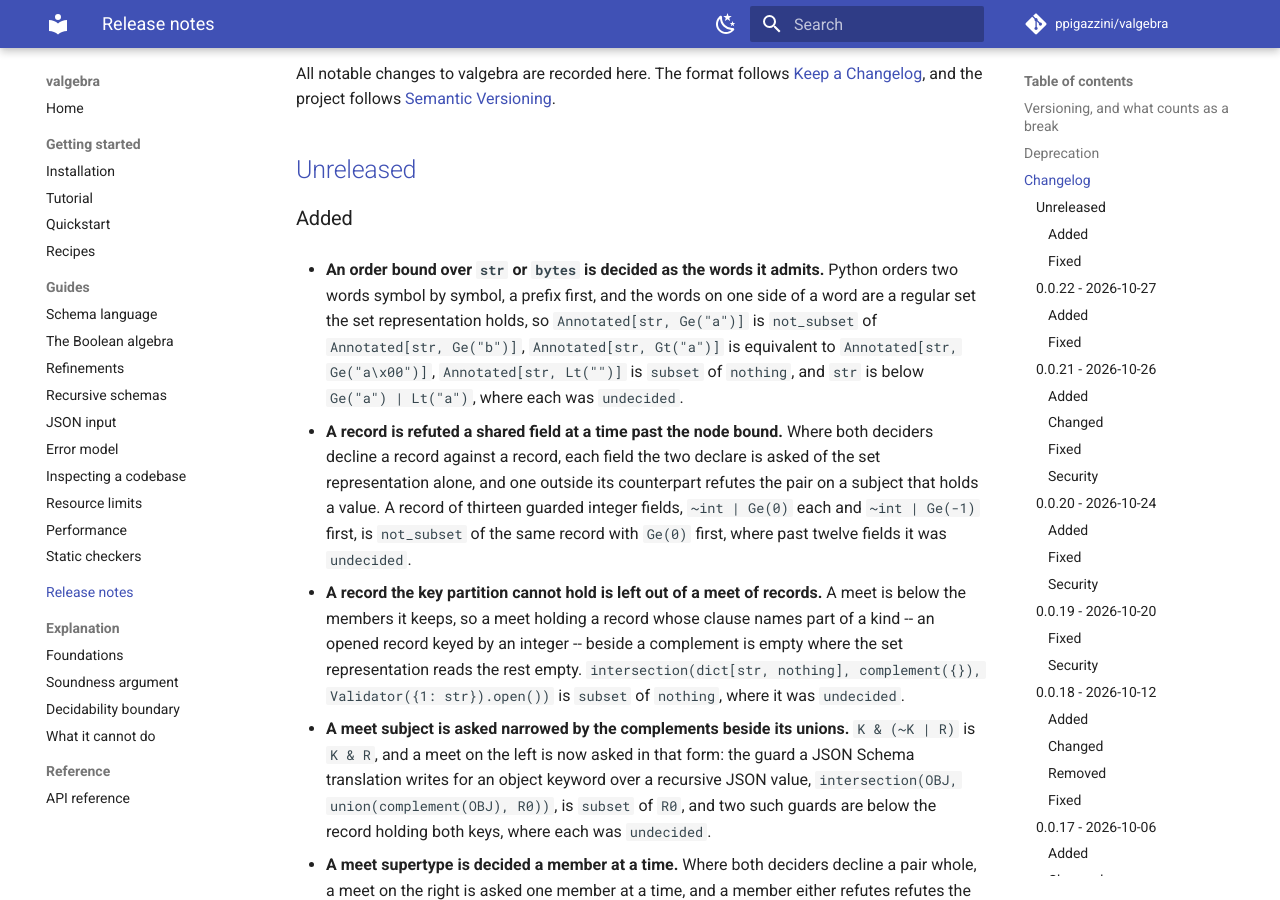
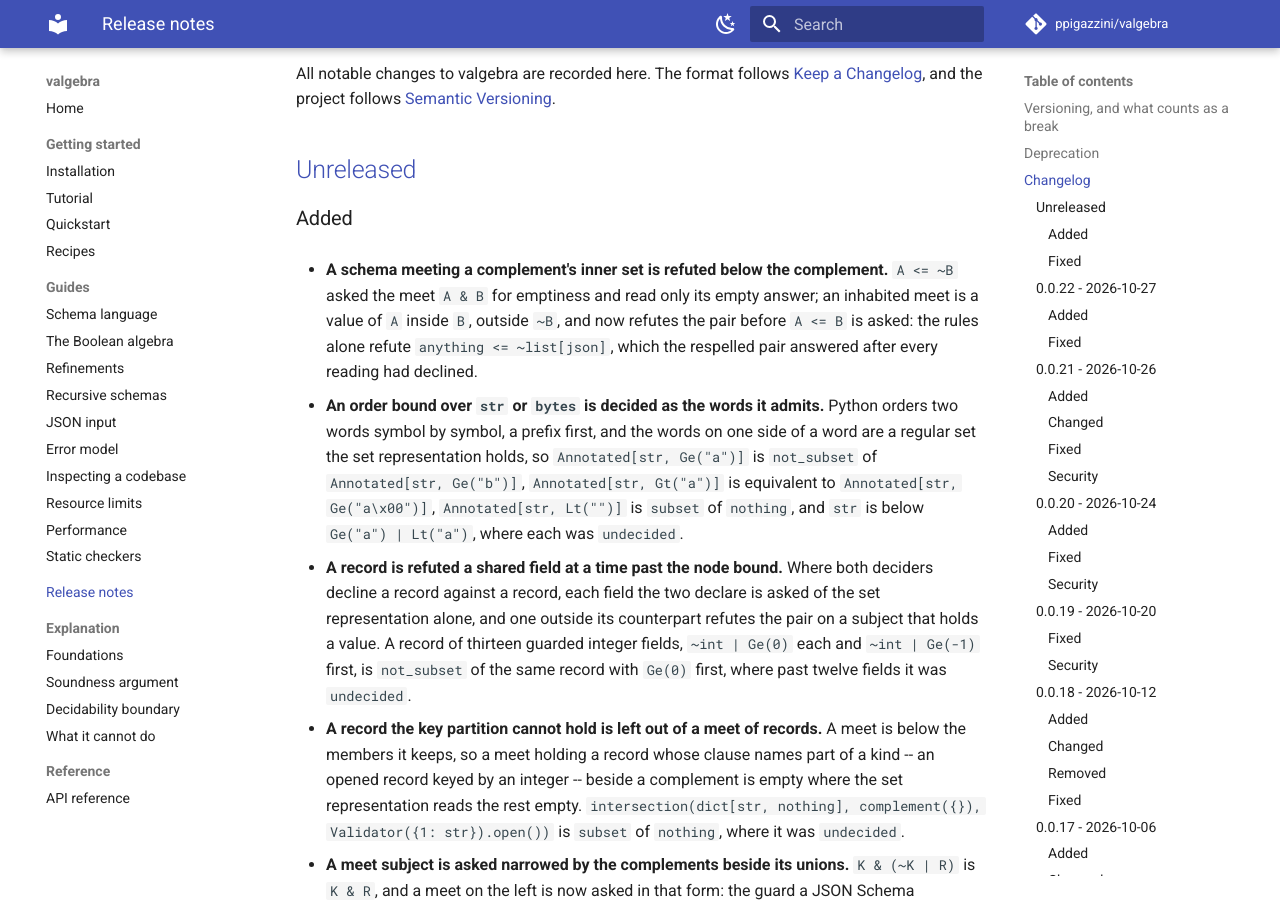
Before and after one commit to ppigazzini/valgebra, an MkDocs documentation site: the page built from docs/12-changelog.md, in a window 1280 px wide and 900 px high, scrolled down 995 px. Built offline with MkDocs 1.6.1 and Material for MkDocs 9.7.7, drawn with Linux system fonts in a browser that asks for light colours; comment, search, counter and statistics services are not loaded.

Commit message:
feat: a schema meeting a complement's inner set is refuted below the complement
A <= ~B is the meet A & B having no value, and the complement arm read only
the meet's empty answer before asking A <= B as the one shape that refutes.
One verdict of the meet answers both ways: inhabited, a value of the meet is a
value of A inside B and so outside ~B, and the pair is refuted with no second
query. B stands at a positive position of the meet, which reads a reference
being resolved as empty there, a subset of the set it denotes, so a value it
finds is real. The meet arm reads the same verdict against a complement.

```diff
--- a/CHANGELOG.md
+++ b/CHANGELOG.md
@@ -56,10 +56,18 @@ answer of its own, or a repair to a change not yet released.
 - feat: a record the key partition cannot hold is left out of a meet of records
 - feat: a record is refuted a shared field at a time past the node bound
 - feat: an order bound over str or bytes is decided as the words it admits
+- feat: a schema meeting a complement's inner set is refuted below the complement
 
 -->
 
 ### Added
+
+- **A schema meeting a complement's inner set is refuted below the
+  complement.** `A <= ~B` asked the meet `A & B` for emptiness and read only
+  its empty answer; an inhabited meet is a value of `A` inside `B`, outside
+  `~B`, and now refutes the pair before `A <= B` is asked: the rules alone
+  refute `anything <= ~list[json]`, which the respelled pair answered after
+  every reading had declined.
 
 - **An order bound over `str` or `bytes` is decided as the words it admits.**
   Python orders two words symbol by symbol, a prefix first, and the words on
```
Also changed, not shown: docs/dev/02-decision.md (+5 -1 lines), docs/dev/10-theory.md (+5 -5 lines), 3 other files.
